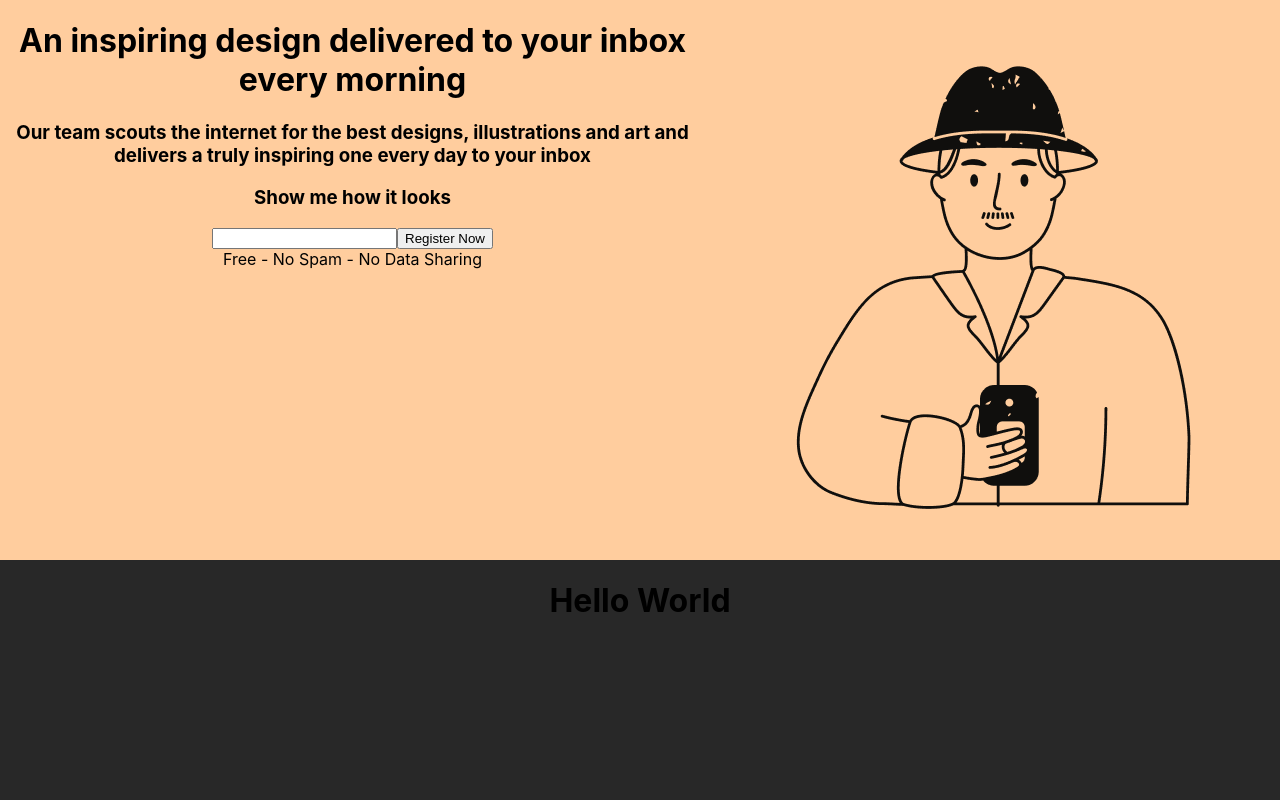
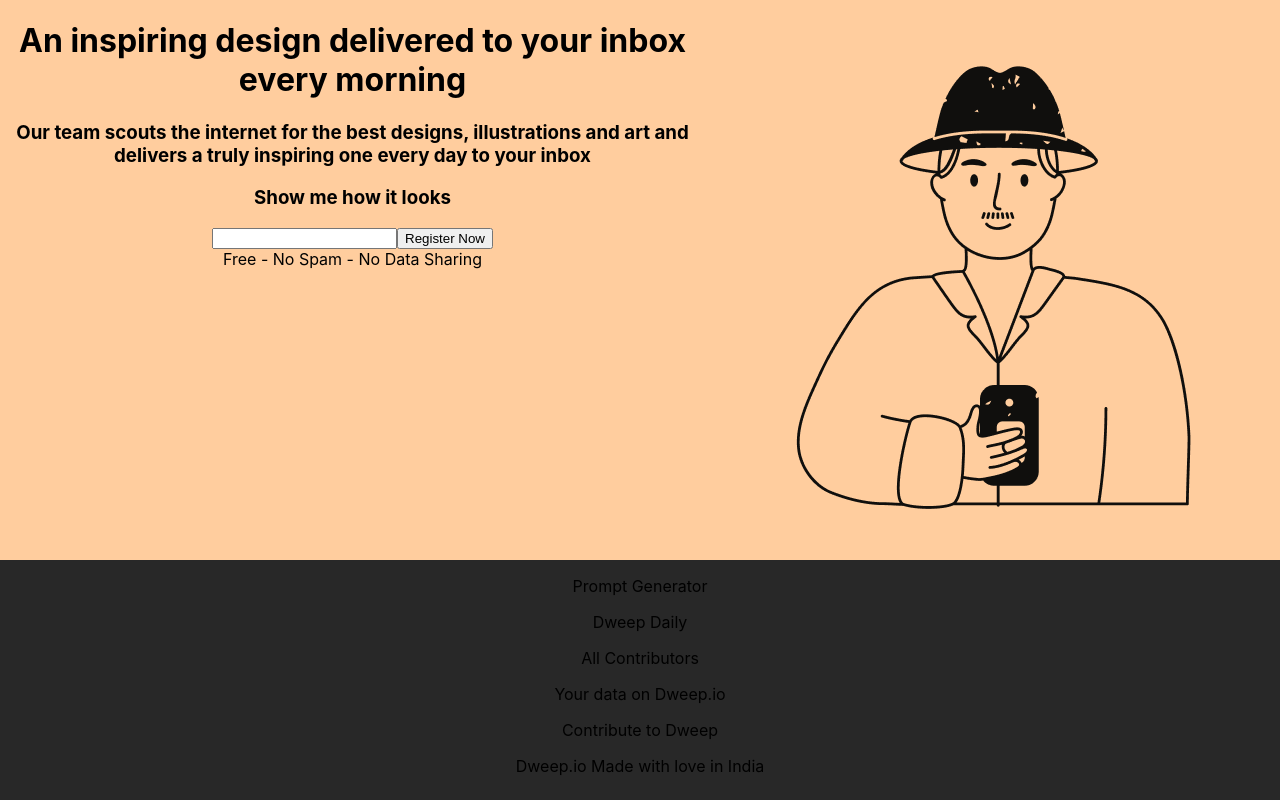
Before and after one commit to nyanpoleon/react-micro-project, a React (Create React App) app in the folder landing-app/: page / in a window 1280 px wide. Built offline with nearby package versions, Linux system fonts and the light colour scheme.

Commit message:
added menu prop

```diff
--- a/landing-app/src/App.js
+++ b/landing-app/src/App.js
@@ -1,5 +1,6 @@
 import React from "react";
 import Heading from "./Heading";
+import Menu from "./Menu";
 import "./App.css";
 
 function App() {
@@ -7,6 +8,7 @@ function App() {
     <div className="App">
       <div className="header">
         <div className="left_header">
+
           <Heading
             heading="An inspiring design delivered to your inbox every morning"
             decription="Our team scouts the internet for the best designs, illustrations and art and delivers a truly inspiring one every day to your inbox"
@@ -24,7 +26,20 @@ function App() {
           <img src={require("./dweep.png")}></img>
         </div>
       </div>
-      <h1>Hello World</h1>
+      <div className="footer">
+        <div className="left_footer">
+          <Menu item="Prompt Generator"/>
+          <Menu item="Dweep Daily"/>
+          <Menu item="All Contributors"/>
+          <Menu item="Your data on Dweep.io"/>
+          <Menu item="Contribute to Dweep"/>
+
+        </div>
+        <div className="right_footer">
+          Dweep.io
+          Made with love in India
+        </div>
+      </div>
     </div>
   );
 }
```
